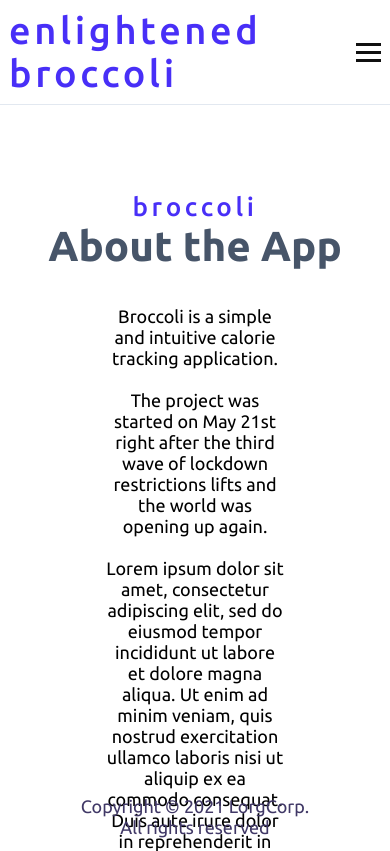
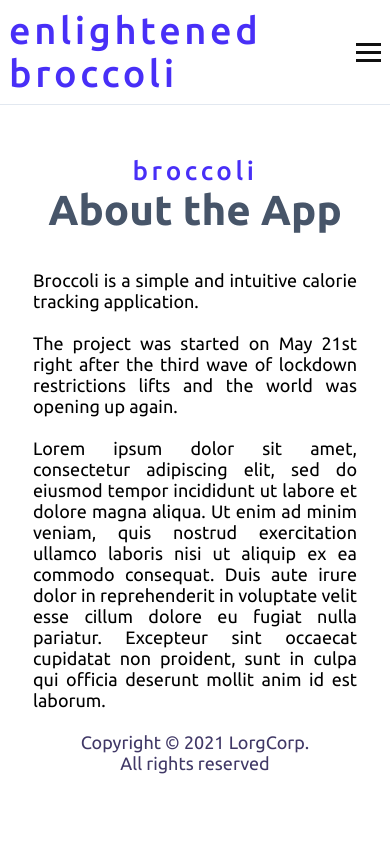
Before and after one commit to antoniouaa/enlightened-broccoli, a React (Create React App) app in the folder broccoli/: page /about in a window 390 px wide. Shown: the top 851 px of the page. Built offline with nearby package versions, Linux system fonts and the light colour scheme.

Commit message:
responsive about page

```diff
--- a/broccoli/src/Components/About.js
+++ b/broccoli/src/Components/About.js
@@ -25,6 +25,14 @@ const AboutWrapper = styled(Wrapper)`
     font-weight: 700;
     color: ${COLORS.titleGreyColor};
     margin: 0 0 2rem 0;
+  }
+
+  @media only screen and (max-width: 768px) {
+    margin-top: 0;
+    & > ${Article} {
+      width: 18rem;
+      text-align: justify;
+    }
   }
 `;
 
--- a/broccoli/src/Components/Footer.js
+++ b/broccoli/src/Components/Footer.js
@@ -4,8 +4,6 @@ import styled from "styled-components";
 import { COLORS } from "./StyledComponents";
 
 const FooterWrapper = styled.footer`
-  height: 3rem;
-  bottom: 0px;
   display: flex;
   flex-direction: column;
   align-items: center;
@@ -14,8 +12,14 @@ const FooterWrapper = styled.footer`
   position: fixed;
   left: 0px;
   right: 0px;
+  height: 3rem;
+  bottom: 0px;
 
   color: ${COLORS.titleColor};
+
+  @media only screen and (max-width: 768px) {
+    position: relative;
+  }
 `;
 
 export const Footer = () => {
```
